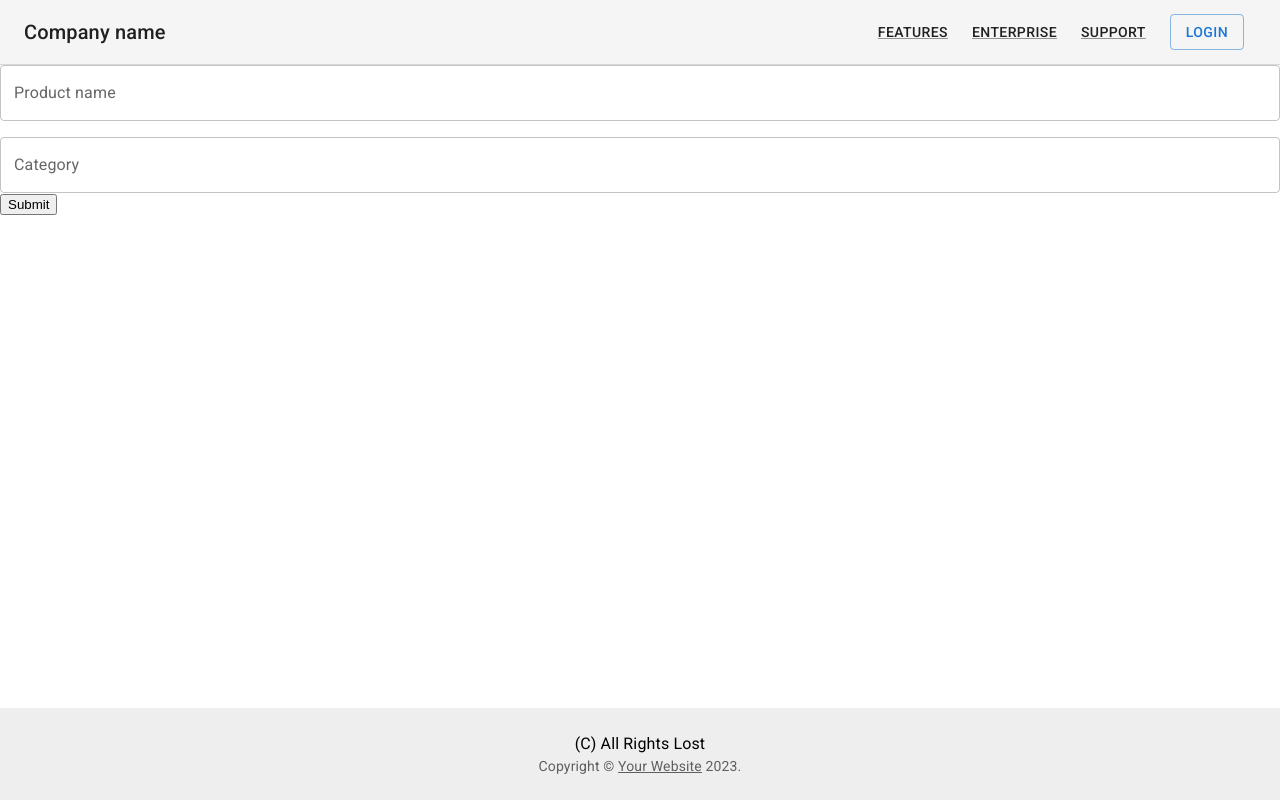
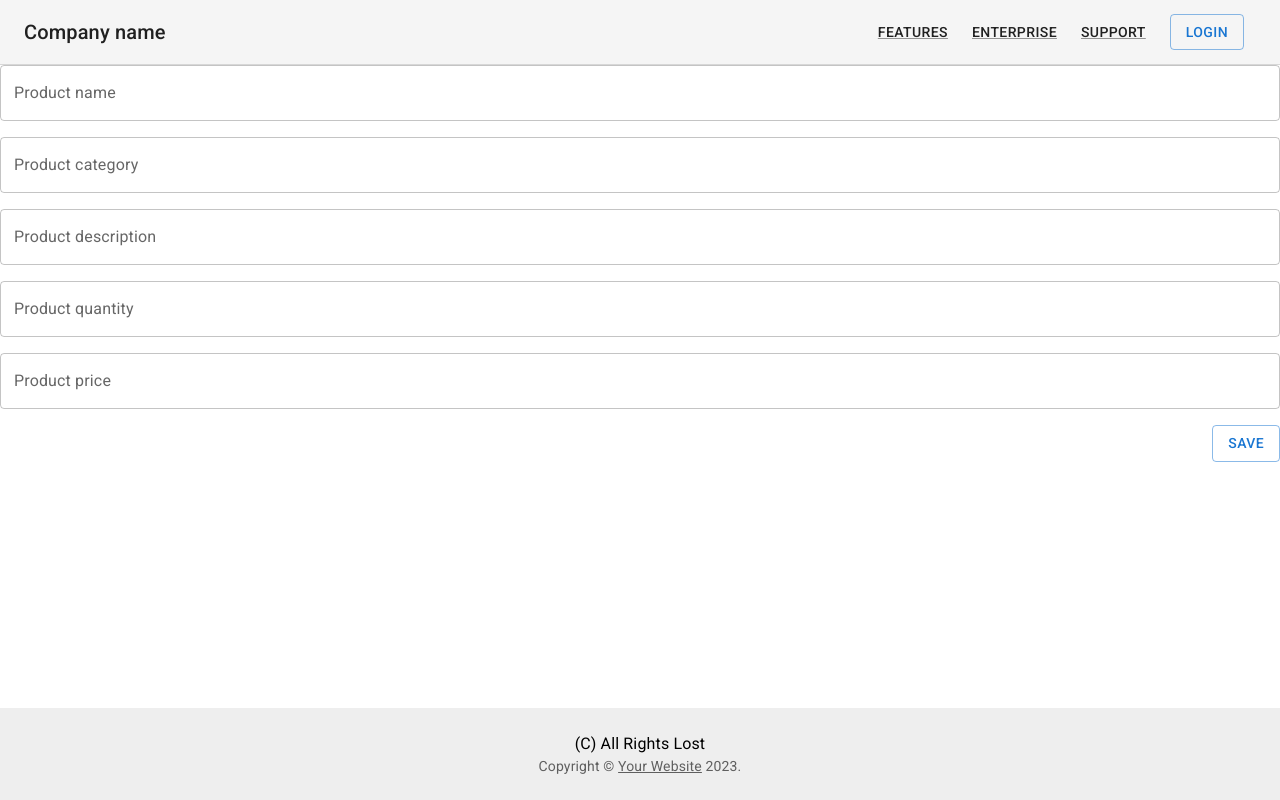
Before and after one commit to gamblerLt/pizza-3, a React (Create React App) app in the folder pizza-ui/: page / in a window 1280 px wide. Built offline with nearby package versions, Linux system fonts and the light colour scheme.

Commit message:
formtextinput

```diff
--- /dev/null
+++ b/pizza-ui/src/components/forms/FormTextInput.js
@@ -0,0 +1,18 @@
+import {FormControl, FormHelperText, TextField} from "@mui/material";
+import {ErrorMessage, Field} from "formik";
+
+const FormTextInput = ({error, name, label = 'Type something here'}) => (
+    <FormControl error={error}>
+        <Field id={name}
+               name={name}
+               as={TextField}
+               label={label}
+               variant="outlined"
+               error={error}/>
+        <ErrorMessage name={name}
+                      component={FormHelperText}/>
+    </FormControl>
+);
+
+
+export default FormTextInput;
--- a/pizza-ui/src/components/forms/Pizza.js
+++ b/pizza-ui/src/components/forms/Pizza.js
@@ -1,26 +1,38 @@
 import {ErrorMessage, Field, Form, Formik} from "formik";
-import {CircularProgress, Stack, TextField} from "@mui/material";
+import {Button, CircularProgress, FormControl, FormHelperText, Stack, TextField, Typography} from "@mui/material";
 import * as Yup from 'yup';
+import FormTextInput from "./FormTextInput";
 
 const productValidationSchema = Yup.object().shape(
     {
         name: Yup.string()
             .min(5, 'Name must be more then 5 symbols')
             .max(10, 'Name must be less then 10 symbols')
-            .required(),
-
+            .required('Name is required'),
         category: Yup.string()
-            .min(5, 'Kategorija must be more then 5 symbols')
-            .max(10, 'Kategorija must be less then 10 symbols')
-            .required()
+            .required('Category is required'),
+        description: Yup.string()
+            .required('Description is required'),
+        quantity: Yup.number()
+            .typeError('Quantity must be a number')
+            .positive('Quantity must be bigger then 0')
+            .required('Quantity is required'),
+        price: Yup.number()
+            .typeError('Price must be a number')
+            .positive('Price must be bigger then 0')
+            .required('Price is required')
     }
 )
+
 const Pizza = () => (
 
     <Formik
         initialValues={{
-            title: '',
-            category: ''
+            name: '',
+            category: '',
+            description: '',
+            quantity: '',
+            price: ''
         }}
 
         onSubmit={(values, helpers) => {
@@ -32,28 +44,33 @@ const Pizza = () => (
                 helpers.resetForm();
             }, 5000);
         }}
+
         validationSchema={productValidationSchema}
     >
         {props => (
             <Form>
                 <Stack spacing={2} direction="column">
-                    <Field id="name"
-                           name="name"
-                           as={TextField}
-                           label="Product name"
-                           variant="outlined"/>
-                    <ErrorMessage name="name" component="div"/>
-
-                    <Field id="category"
-                           name="category"
-                           as={TextField}
-                           label="Category"
-                           variant="outlined"/>
-                    <ErrorMessage name="category" component="div"/>
+                    <FormTextInput error={props.touched.name && !!props.errors.name}
+                                   name="name"
+                                   label="Product name"/>
+                    <FormTextInput error={props.touched.category && !!props.errors.category}
+                                   name="category"
+                                   label="Product category"/>
+                    <FormTextInput error={props.touched.description && !!props.errors.description}
+                                   name="description"
+                                   label="Product description"/>
+                    <FormTextInput error={props.touched.quantity && !!props.errors.quantity}
+                                   name="quantity"
+                                   label="Product quantity"/>
+                    <FormTextInput error={props.touched.price && !!props.errors.price}
+                                   name="price"
+                                   label="Product price"/>
                 </Stack>
-                {
-                    props.isSubmitting ? <CircularProgress/> : <button type="submit">Submit</button>
-                }
+                <Typography sx={{textAlign: 'right', mt: 2}}>
+                    {
+                        props.isSubmitting ? <CircularProgress/> : <Button variant="outlined" type="submit">Save</Button>
+                    }
+                </Typography>
             </Form>
         )
         }
```
